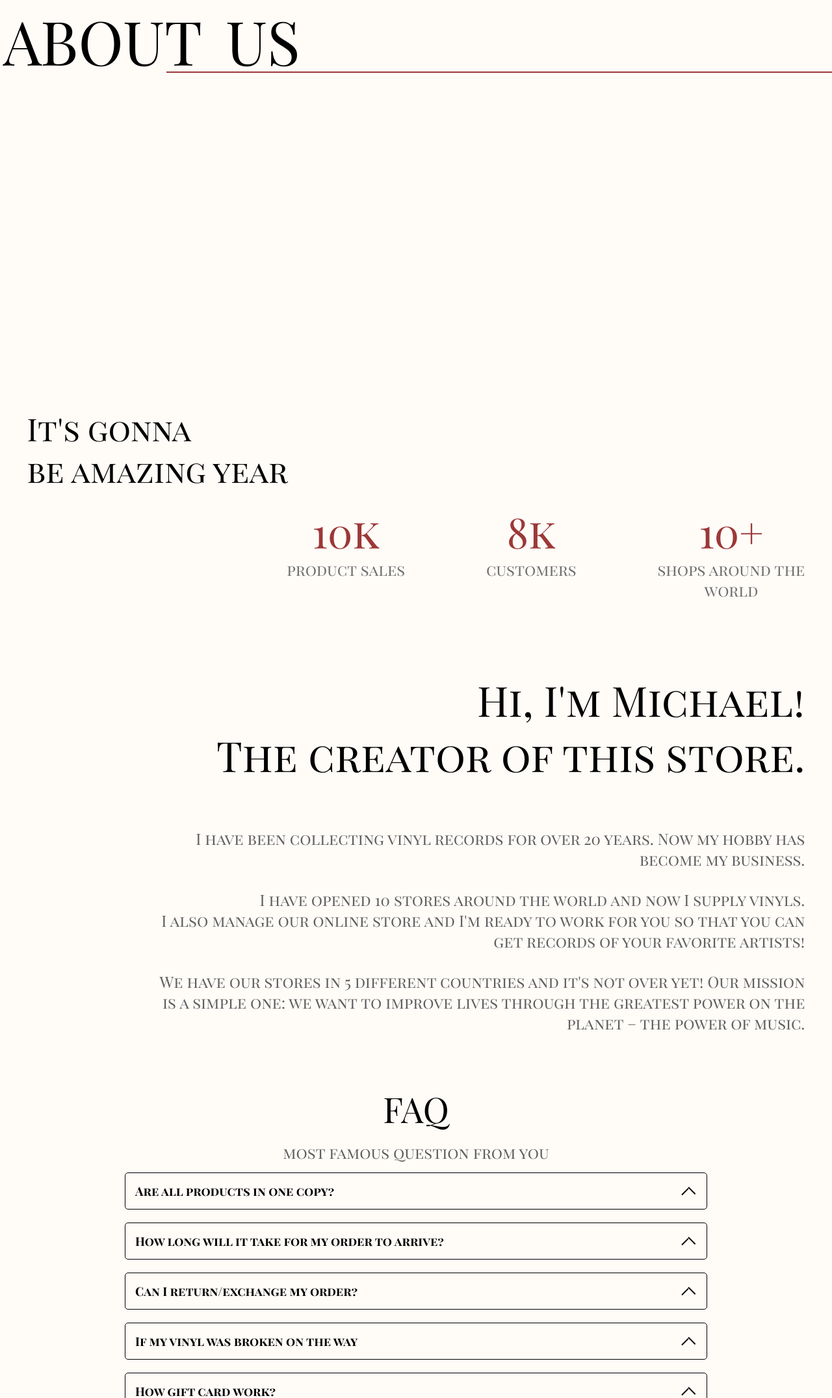
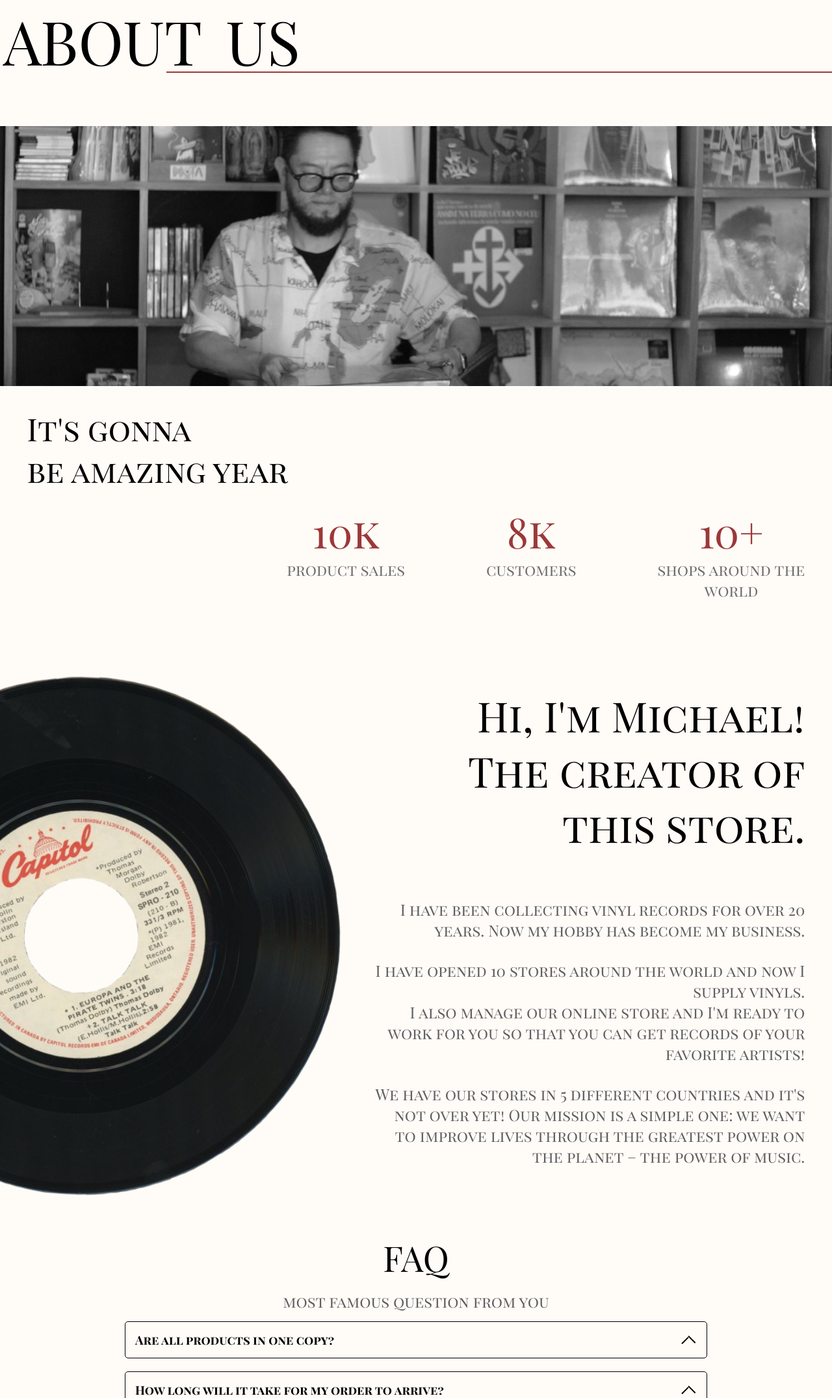
Before and after one commit to harukadoo/VINIL-STORE, a plain HTML site: page about us block/index.html in a window 1280 px wide. Shown: the top 2151 px of the page at 65% size. Drawn offline with nearby package versions, Linux system fonts and the light colour scheme.

Commit message:
some changes

```diff
--- a/about us block/index.html
+++ b/about us block/index.html
@@ -51,7 +51,7 @@
                 <div class="main__main-content">
                     <div class="main__section-description">
                         <div class="section-description__image">
-                            <img src="./img/main-vinyl.png" alt="vinyl">
+                            <img src="../img/main-vinyl.png" alt="vinyl">
                         </div>
                         <div class="section-description__text">
                             <div class="text__title">Hi, I'm Michael!
--- a/about us block/style.css
+++ b/about us block/style.css
@@ -35,7 +35,7 @@ body {
 }
 
 .hero__image {
-    background-image: url('./img/hero-section-img.jpg');
+    background-image: url('../img/hero-section-img.jpg');
     width: 100%;
     height: 400px;
     background-size: cover;
```
